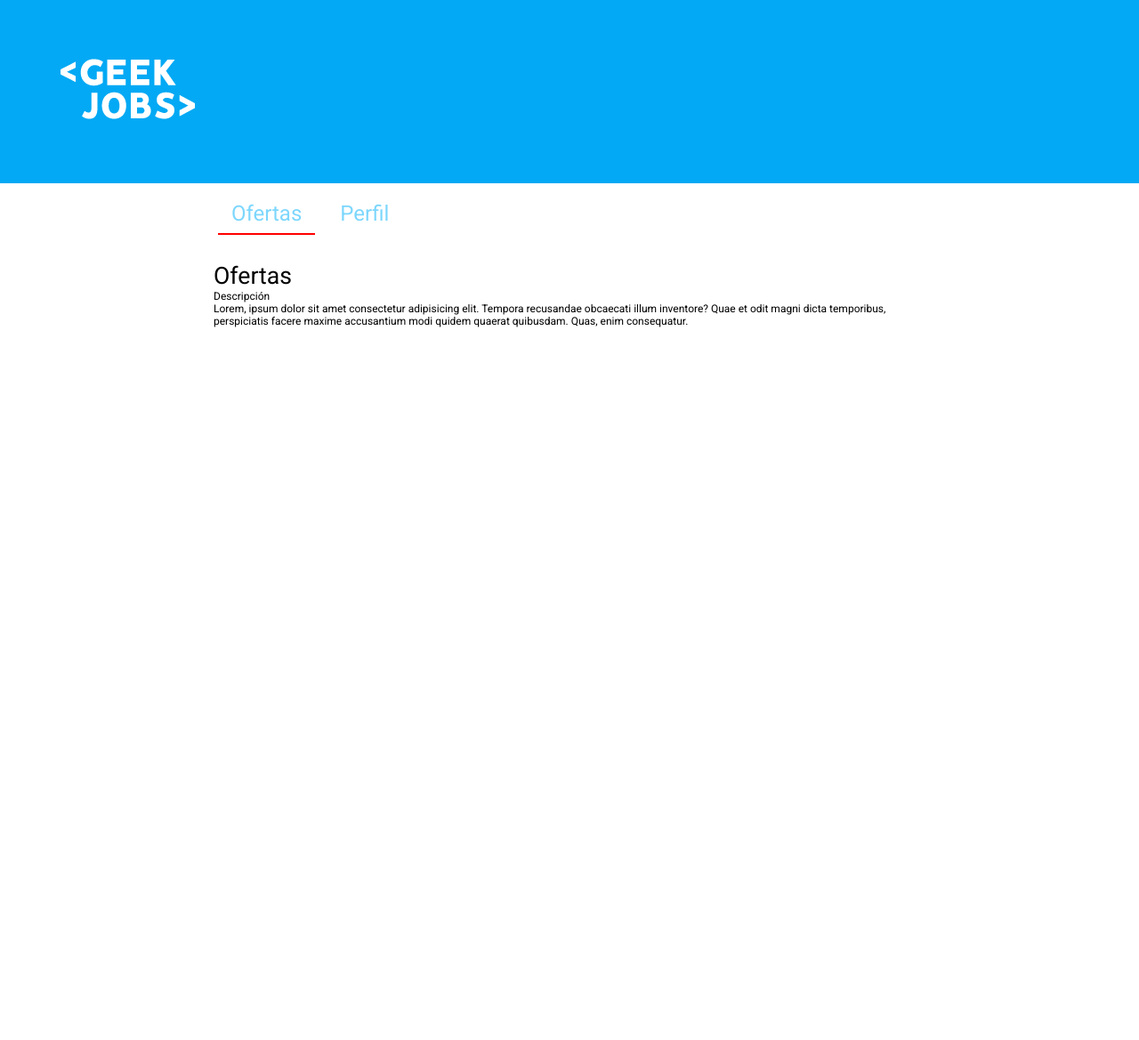
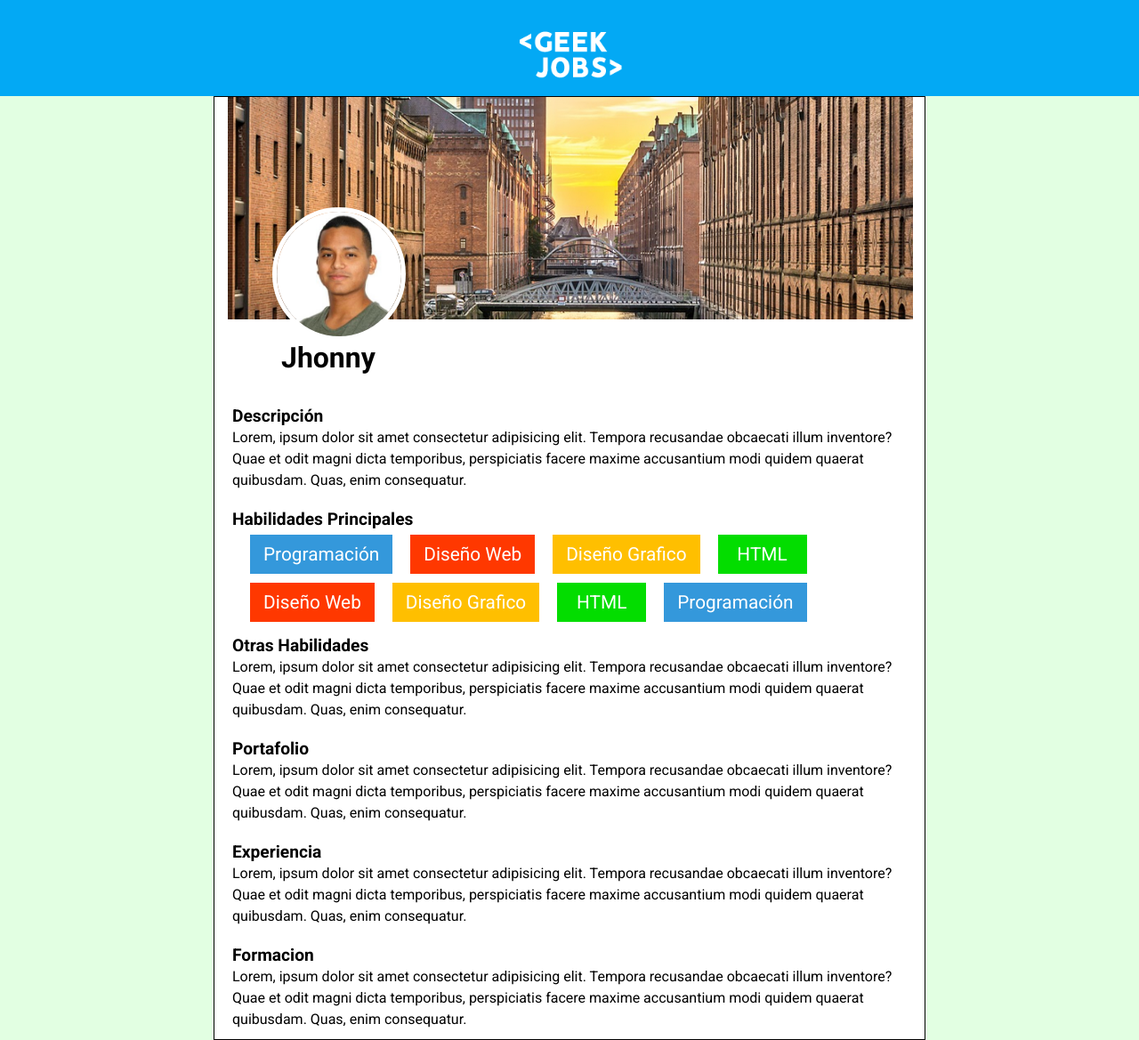
Before and after one commit to JLDRM/Caso-Pr-ctico-Front-End-J3IM, a PHP site: page /ismail.html in a window 1280 px wide; the page is wider, and only the part inside the window is pictured. Shown: that part at 89% size. Before the commit the page ends 368 px from the top of that part, so only its background shows below. Run offline with PHP 8.4, Linux system fonts and the light colour scheme.

Commit message:
Auto stash before merge of "master" and "origin/master"

```diff
--- a/assets/css/ismail.css
+++ b/assets/css/ismail.css
@@ -1,88 +1,301 @@
-html, body, div, span, applet, object, iframe,
-h1, h2, h3, h4, h5, h6, p, blockquote, pre,
-a, abbr, acronym, address, big, cite, code,
-del, dfn, em, img, ins, kbd, q, s, samp,
-small, strike, strong, sub, sup, tt, var,
-b, u, i, center,
-dl, dt, dd, ol, ul, li,
-fieldset, form, label, legend,
-table, caption, tbody, tfoot, thead, tr, th, td,
-article, aside, canvas, details, embed,
-figure, figcaption, footer, header, hgroup,
-menu, nav, output, ruby, section, summary,
-time, mark, audio, video {
-	margin: 0;
-	padding: 0;
-	border: 0;
-	font-size: 100%;
-	font: inherit;
+* {
+    -webkit-box-sizing: border-box;
+    -moz-box-sizing: border-box;
+    box-sizing: border-box;
+}
+
+html,
+body,
+div,
+span,
+applet,
+object,
+iframe,
+h1,
+h2,
+h3,
+h4,
+h5,
+h6,
+p,
+blockquote,
+pre,
+a,
+abbr,
+acronym,
+address,
+big,
+cite,
+code,
+del,
+dfn,
+em,
+img,
+ins,
+kbd,
+q,
+s,
+samp,
+small,
+strike,
+strong,
+sub,
+sup,
+tt,
+var,
+b,
+u,
+i,
+center,
+dl,
+dt,
+dd,
+ol,
+ul,
+li,
+fieldset,
+form,
+label,
+legend,
+table,
+caption,
+tbody,
+tfoot,
+thead,
+tr,
+th,
+td,
+article,
+aside,
+canvas,
+details,
+embed,
+figure,
+figcaption,
+footer,
+header,
+hgroup,
+menu,
+nav,
+output,
+ruby,
+section,
+summary,
+time,
+mark,
+audio,
+video {
+    margin: 0;
+    padding: 0;
+    border: 0;
+    font-size: 100%;
+    font: inherit;
     vertical-align: baseline;
     font-family: 'Roboto', sans-serif;
 }
 
 body {
-    font-size: 12px;
+    font-size: 1em;
+    line-height: 1.5em;
+    background-color: rgb(226, 2226, 226, 84);
 }
+/*
+header {
+    width: 100%;
+    display: flex;
+    background: #03A9F4;
+}*/
 
 header {
-    width: 100%;
-
+    background-color: #03A9F4;
+    display: block;
+    text-align: center;
+    height: 108px;
+    padding-bottom: 6px;
 }
 
 #logo {
-    background: #03A9F4;
     width: 100%;
     height: auto;
-    padding: 20px 60px;
+    padding: 0 0 0 60px;
+    flex: 1;
 }
 
-#logo h1 {
-    color: white;
-    font-size: 4em;
-    display: none;
+.menu {
+    margin: auto;
+    flex: 2;
 }
 
-/*#logo h2 {
-    width: 200px;
-    display: block;
-}*/
+.menu ul li {
+    display: inline-block;
+    margin: 0 5px;
+}
 
-.title {
-    font-size: 20pt;
-    color: #000;
+.menu ul li .active {
+    border-bottom: 3px solid white;
+}
+
+.menu ul li a {
+    padding: 5px 15px;
+    text-decoration: none;
+    font-size: 1.5em;
+    color: white;
+}
+
+.menu ul li a:hover {
+    color: orange;
+    background-color: white;
 }
 
 section {
-    padding: 20px 60px;
+    width: 800px;
+    margin: 0 auto;
+    border: 1px solid black;
+    background: white;
+}
+
+section .perfil {
+    width: 800px;
+    margin: 0 auto;
 }
 
 section div {
-    width: 800px;
-    margin: 0 auto;
-}
-.menu  {
-    display: block;
-    width: 800px;
-    background: white;
-    margin: 0 auto;
-    padding: 20px 0;
-    }
-.menu ul li {
-    display: inline-block;
+    padding: 0 15px;
 }
 
-.menu a {
-    padding: 8px   15px;
-    margin: 5px;
-    text-decoration: none;
-    font-size: 2em;
-    color: rgb(125, 215, 253)
+.perfil img {
+    width: 100%;
+    height: 250px;
 }
 
-.menu a:hover {
+
+/*
+.perfil h2 {
     color: white;
+    margin-top: -50px;
+    margin-left: 300px;
+}
+*/
+
+.perfil .persona {
+    width: 150px;
+    height: 150px;
+    border: 5px solid white;
+    border-radius: 50%;
+    margin-top: -300px;
+    margin-left: 50px;
+}
+
+.title {
+    font-size: 2em;
+    margin-bottom: 1em;
+    margin-left: 60px;
+    align-content: center;
+    font-weight: bold;
+}
+
+.cont {
+    padding: 10px 5px;
+    clear: both;
+}
+
+.cont h3 {
+    font-size: 1.2em;
+    font-weight: bold;
+}
+
+.mm ul li {
+    list-style: none;
+    display: inline-block;
+    float: left;
+    border: 5px solid transparent;
+}
+
+.mm ul li a {
+    display: block;
+    min-width: 100px;
+    text-align: center;
+    padding: 10px 15px;
+    margin: 0 10px 0 0;
+    font-size: 1.3em;
+    text-decoration: none;
+    color: #fff;
+}
+
+.b {
+    background: #3498db;
+}
+
+.b:hover {
+    background-color: #017dd0;
+    text-shadow: #005289 2px -2px 1px;
+}
+
+.b:active {
+    background-color: #3498db;
+}
+
+.r {
+    background: #ff3800;
+}
+
+.r:hover {
+    background-color: red;
+    text-shadow: #8f1f00 2px -2px 1px;
+}
+
+.r:active {
+    background-color: #ff3800;
+}
+
+.g {
+    background: #03dd00;
+}
+
+.g:hover {
+    background-color: #27c901;
+    text-shadow: #136300 2px -2px 1px;
+}
+
+.g:active {
+    background-color: #03dd00;
+}
+
+.o {
+    background: #ffbf00;
+}
+
+.o:hover {
     background-color: orange;
+    text-shadow: #a17900 2px -2px 1px;
 }
-.menu .active {
-    border-bottom: 2px solid red;
+
+.o:active {
+    background-color: #ffbf00;
 }
+
+.m {
+    background: #ff00ca;
+}
+
+.m:hover {
+    background-color: #bf0098;
+    text-shadow: #8b016f 2px -2px 1px;
+}
+
+.m:active {
+    background-color: #ff00ca;
+}
+
+.p {
+    background: #b231fd;
+}
+
+.p:hover {
+    background-color: #a100ff;
+    text-shadow: #400065 2px -2px 1px;
+}
+
+.p:active {
+    background-color: #b231fd;
+}
--- a/ismail.html
+++ b/ismail.html
@@ -16,6 +16,7 @@
 </head>
 
 <body>
+    <!--
     <header>
         <div id="logo">
             <img src="./assets/img/logo.png" alt="GeekJobs">
@@ -28,21 +29,87 @@
                 <li>
                     <a href="#">Perfil</a>
                 </li>
+                <li>
+                    <a href="#">Cerrar sesión</a>
+                </li>
             </ul>
         </div>
     </header>
+-->
+    <header>
+        <div class="aligncenter">
+            <img src="./assets/img/logo.png" width="125px" height="125px" alt="">
+        </div>
+    </header>
     <section>
-        <div>
-            <h2 class="title">Ofertas</h2>
+        <div class="perfil">
+            <img src="./assets/img/perfil.png" alt="">
+            <img src="./assets/img/persona.png" alt="" class="persona">
+            <h2 class="title">Jhonny</h2>
         </div>
         <div>
-            <h3>Descripción</h3>
-            <p>Lorem, ipsum dolor sit amet consectetur adipisicing elit. Tempora recusandae obcaecati illum inventore? Quae
-                et odit magni dicta temporibus, perspiciatis facere maxime accusantium modi quidem quaerat quibusdam. Quas,
-                enim consequatur.</p>
-        </div>
-        <div>
+            <div class="cont">
+                <h3>Descripción</h3>
+                <p>Lorem, ipsum dolor sit amet consectetur adipisicing elit. Tempora recusandae obcaecati illum inventore? Quae
+                    et odit magni dicta temporibus, perspiciatis facere maxime accusantium modi quidem quaerat quibusdam.
+                    Quas, enim consequatur.</p>
+            </div>
+            <div class="cont">
+                <h3>Habilidades Principales</h3>
+                <div class="mm">
+                    <ul>
+                        <li>
+                            <a class="b" href="#">Programación</a>
+                        </li>
+                        <li>
+                            <a class="r" href="#">Diseño Web</a>
+                        </li>
+                        <li>
+                            <a class="o" href="#">Diseño Grafico</a>
+                        </li>
+                        <li>
+                            <a class="g" href="#">HTML</a>
+                        </li>
 
+                        <li>
+                            <a class="r" href="#">Diseño Web</a>
+                        </li>
+                        <li>
+                            <a class="o" href="#">Diseño Grafico</a>
+                        </li>
+                        <li>
+                            <a class="g" href="#">HTML</a>
+                        </li>
+                        <li>
+                            <a class="b" href="#">Programación</a>
+                        </li>
+                    </ul>
+                </div>
+            </div>
+            <div class="cont">
+                <h3>Otras Habilidades</h3>
+                <p>Lorem, ipsum dolor sit amet consectetur adipisicing elit. Tempora recusandae obcaecati illum inventore? Quae
+                    et odit magni dicta temporibus, perspiciatis facere maxime accusantium modi quidem quaerat quibusdam.
+                    Quas, enim consequatur.</p>
+            </div>
+            <div class="cont">
+                <h3>Portafolio</h3>
+                <p>Lorem, ipsum dolor sit amet consectetur adipisicing elit. Tempora recusandae obcaecati illum inventore? Quae
+                    et odit magni dicta temporibus, perspiciatis facere maxime accusantium modi quidem quaerat quibusdam.
+                    Quas, enim consequatur.</p>
+            </div>
+            <div class="cont">
+                <h3>Experiencia</h3>
+                <p>Lorem, ipsum dolor sit amet consectetur adipisicing elit. Tempora recusandae obcaecati illum inventore? Quae
+                    et odit magni dicta temporibus, perspiciatis facere maxime accusantium modi quidem quaerat quibusdam.
+                    Quas, enim consequatur.</p>
+            </div>
+            <div class="cont">
+                <h3>Formacion</h3>
+                <p>Lorem, ipsum dolor sit amet consectetur adipisicing elit. Tempora recusandae obcaecati illum inventore? Quae
+                    et odit magni dicta temporibus, perspiciatis facere maxime accusantium modi quidem quaerat quibusdam.
+                    Quas, enim consequatur.</p>
+            </div>
         </div>
     </section>
     <footer>
--- /dev/null
+++ b/less/style.css
@@ -0,0 +1,6 @@
+h1 {
+  color: #FF7F50;
+}
+h3 {
+  color: #800080;
+}
```
Also changed, not shown: docker-compose.yml (added, +10 -0 lines), less/index.html (added, +17 -0 lines), less/style.less (added, +9 -0 lines), assets/img/img1.jpg (added), assets/img/perfil.png (added), assets/img/persona.png (added), 1 other file.
